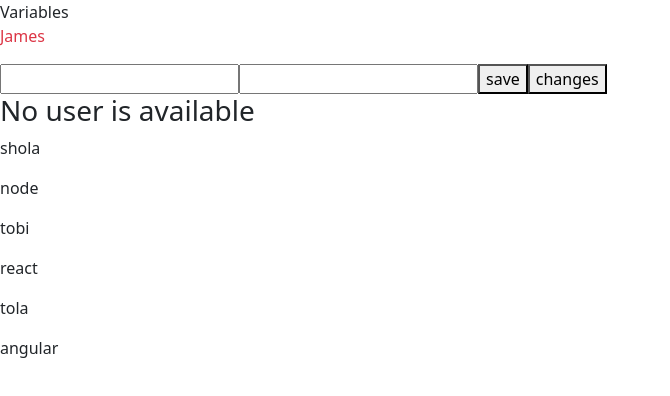
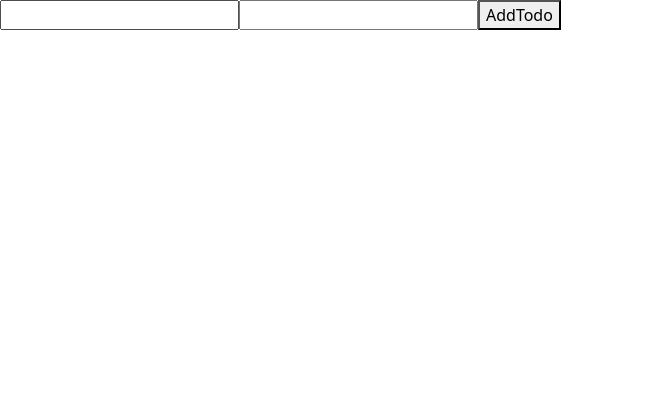
Before and after one commit to adekunleaishat1/react_may2026, a React (Vite) app: page / in a window 1280 px wide. Shown: the top 396 px of the page, without its empty margins (0-670 px from the left). Built offline with nearby package versions, Linux system fonts and the light colour scheme.

Commit message:
usestate

```diff
--- /dev/null
+++ b/src/Components/Todo.jsx
@@ -0,0 +1,51 @@
+import React, {useState} from 'react'
+
+ const Todo = () => {
+   const [title, settitle] = useState("")
+   const [description, setdescription] = useState("")
+   const [alltodo, setalltodo] = useState([])
+
+   const handleinput = (e) =>{
+     settitle(e.target.value)
+   }
+   const Add = () =>{
+    const todoinfo = {
+        title,
+        description
+    }
+    console.log(todoinfo);
+    setalltodo([...alltodo, todoinfo])
+   }
+   const deleteTodo = (i) =>{
+    console.log(i);
+    alltodo.splice(i, 1)
+    setalltodo([...alltodo])
+   }
+
+  return (
+    <div>
+        <input onChange={handleinput} type="text" />
+        <input onChange={(e) => setdescription(e.target.value)} type="text" />
+        <button onClick={Add}>AddTodo</button>
+
+        {alltodo.map((todo, index)=>{
+            return (
+                <>
+             <div key={index}>
+                <p>{index + 1}</p>
+                <p>{todo.title}</p>
+                <p>{todo.description}</p>
+                <button onClick={()=>deleteTodo(index)} >delete</button>
+             </div>
+            </>
+            )
+
+        })
+
+        }
+    </div>
+  )
+}
+
+
+export default Todo
--- a/src/main.jsx
+++ b/src/main.jsx
@@ -5,6 +5,7 @@ import App from "./App"
 import Home from './Home'
 import Landingpage from './Landingpage'
 import Variables from './Components/Variables'
+import Todo from './Components/Todo'
 
 
 createRoot(document.getElementById('root')).render(
@@ -13,6 +14,7 @@ createRoot(document.getElementById('root')).render(
     {/* <App></App> */}
     {/* <Home/>
     <Landingpage/> */}
-    <Variables/>
+    {/* <Var iables/> */}
+    <Todo/>
   </StrictMode>,
 )
```
